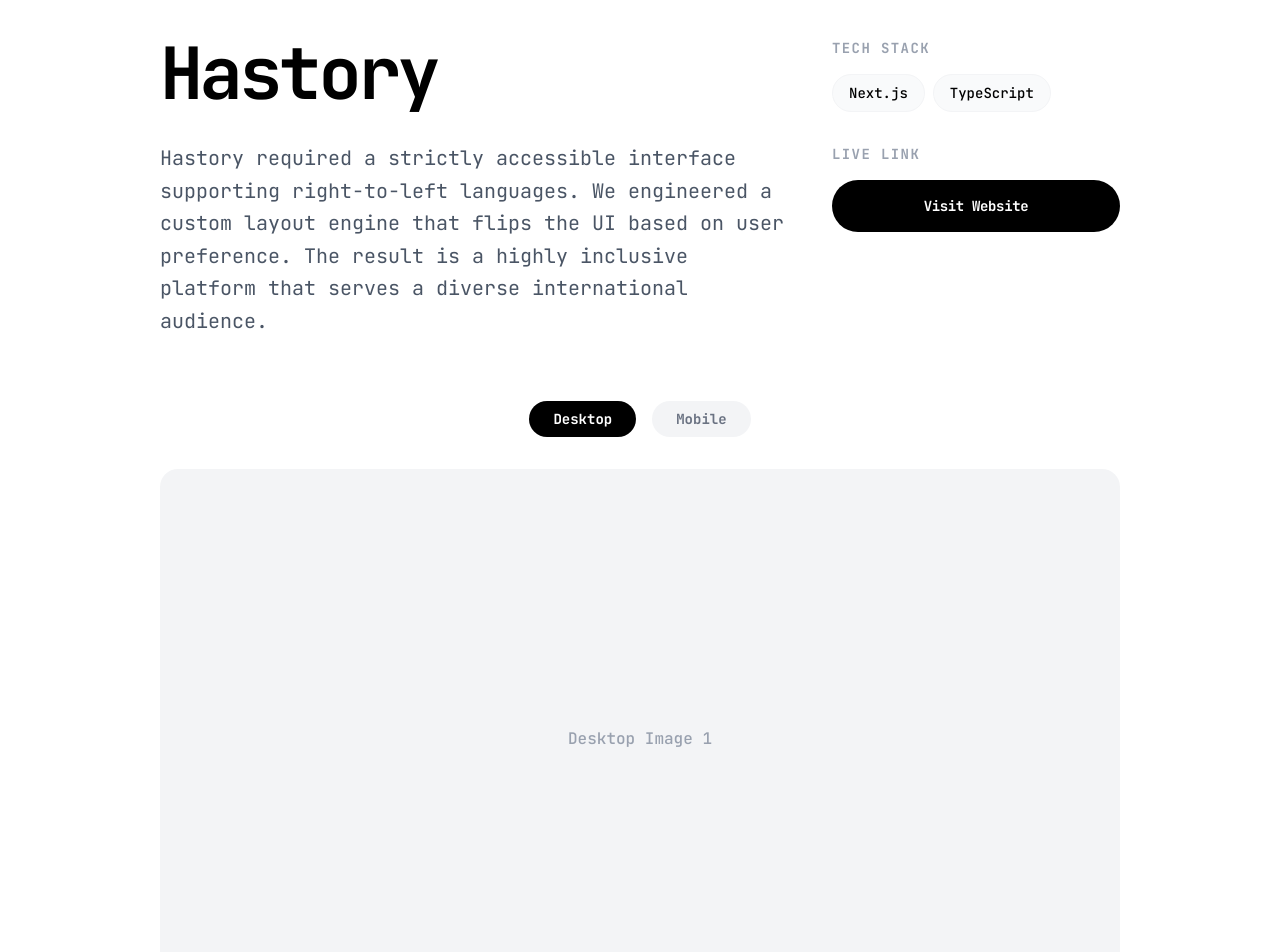
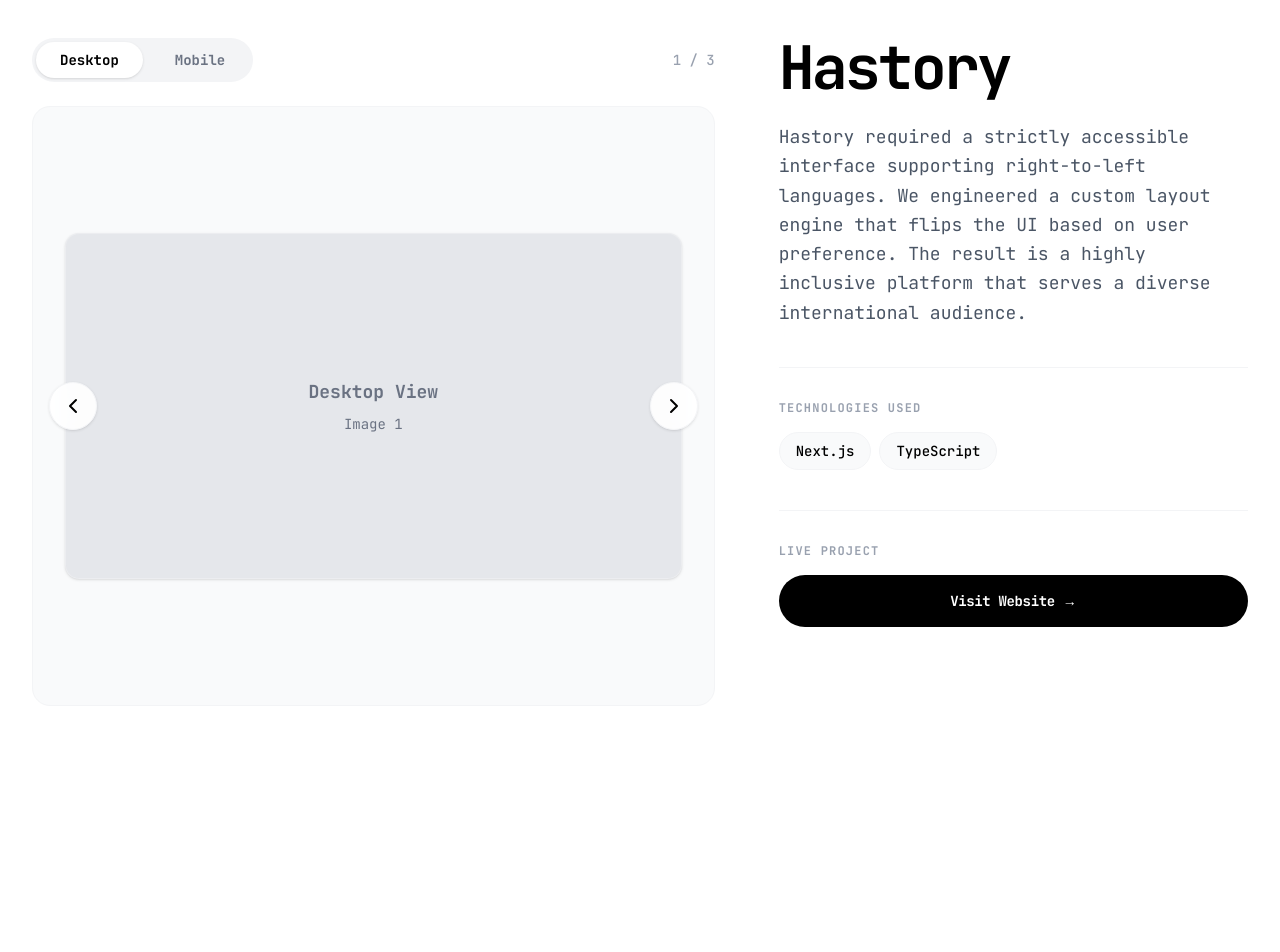
Before and after one commit to ProfMoriartey/vidakai, a Next.js app: page /work/hastory in a window 1280 px wide. Shown: the part 160-1112 px from the top of the page. After the commit the page ends 994 px from the top, so only its background shows below. Built offline with nearby package versions, Linux system fonts and the light colour scheme.

Commit message:
Add more effects, change the single project page

```diff
--- a/src/app/work/[id]/page.tsx
+++ b/src/app/work/[id]/page.tsx
@@ -1,16 +1,14 @@
 import { notFound } from "next/navigation"
 import Link from "next/link"
-import { projects } from "~/data/projects"
-import ProjectGallery from "~/components/ProjectGallery"
+import { projects } from "../../../data/projects"
+import ProjectGallery from "../../../components/ProjectGallery"
 
 export default async function ProjectPage({
   params
 }: {
   params: Promise<{ id: string }>
 }) {
-  // Await the params object
   const { id } = await params
-
   const project = projects.find((p) => p.id === id)
 
   if (!project) {
@@ -18,27 +16,41 @@
   }
 
   return (
-    <main className="min-h-screen bg-white text-black pt-32 px-4 sm:px-6 lg:px-8 max-w-5xl mx-auto pb-32">
+    <main className="min-h-screen bg-white text-black pt-32 px-4 sm:px-6 lg:px-8 max-w-7xl mx-auto pb-32">
       <Link
         href="/#work"
-        className="inline-block mb-12 text-sm font-medium text-gray-500 hover:text-black transition-colors"
+        className="inline-block mb-12 text-sm font-bold tracking-widest uppercase text-gray-400 hover:text-black transition-colors"
       >
-        Back to Home
+        ← Back to Work
       </Link>
 
-      <div className="grid grid-cols-1 lg:grid-cols-12 gap-12">
-        <div className="lg:col-span-8">
-          <h1 className="text-5xl md:text-7xl font-bold tracking-tighter mb-8">
-            {project.title}
-          </h1>
-          <p className="text-xl text-gray-600 leading-relaxed">
-            {project.content}
-          </p>
+      <div className="grid grid-cols-1 lg:grid-cols-12 gap-16 items-start">
+
+        {/* Left Column: The Interactive Gallery */}
+        <div className="lg:col-span-7 w-full">
+          <ProjectGallery
+            desktopImages={project.desktopImages}
+            mobileImages={project.mobileImages}
+          />
         </div>
 
-        <div className="lg:col-span-4 flex flex-col gap-8">
+        {/* Right Column: Project Context (Sticky) */}
+        <div className="lg:col-span-5 flex flex-col gap-10 lg:sticky lg:top-32">
+
           <div>
-            <h3 className="text-sm font-bold uppercase tracking-widest text-gray-400 mb-4">Tech Stack</h3>
+            <h1 className="text-4xl md:text-6xl font-bold tracking-tighter mb-6">
+              {project.title}
+            </h1>
+            <p className="text-lg text-gray-600 leading-relaxed">
+              {project.content}
+            </p>
+          </div>
+
+          {/* Tech Stack Segment */}
+          <div className="pt-8 border-t border-gray-100">
+            <h3 className="text-xs font-bold uppercase tracking-widest text-gray-400 mb-4">
+              Technologies Used
+            </h3>
             <div className="flex flex-wrap gap-2">
               {project.tags.map((tag) => (
                 <span key={tag} className="text-sm font-medium px-4 py-2 bg-gray-50 border border-gray-100 rounded-full text-black">
@@ -48,24 +60,24 @@
             </div>
           </div>
 
-          <div>
-            <h3 className="text-sm font-bold uppercase tracking-widest text-gray-400 mb-4">Live Link</h3>
+          {/* Call to Action */}
+          <div className="pt-8 border-t border-gray-100">
+            <h3 className="text-xs font-bold uppercase tracking-widest text-gray-400 mb-4">
+              Live Project
+            </h3>
             <a
               href={project.link}
               target="_blank"
               rel="noopener noreferrer"
-              className="inline-flex items-center justify-center px-8 py-4 bg-black text-white rounded-full text-sm font-bold tracking-tight hover:bg-gray-800 transition-colors w-full"
+              className="inline-flex items-center justify-center px-8 py-4 bg-black text-white rounded-full text-sm font-bold tracking-tight hover:bg-gray-800 transition-colors w-full group"
             >
               Visit Website
+              <span className="ml-2 group-hover:translate-x-1 transition-transform">→</span>
             </a>
           </div>
+
         </div>
       </div>
-
-      <ProjectGallery
-        desktopImages={project.desktopImages}
-        mobileImages={project.mobileImages}
-      />
     </main>
   )
 }
--- a/src/components/About.tsx
+++ b/src/components/About.tsx
@@ -1,54 +1,62 @@
 "use client"
 
-import { motion } from "framer-motion"
-import type { Variants } from "framer-motion"
 import { useCursor } from "../context/CursorContext"
-
-const containerVariants: Variants = {
-  hidden: { opacity: 0 },
-  visible: {
-    opacity: 1,
-    transition: { staggerChildren: 0.3 }
-  }
-}
-
-const itemVariants: Variants = {
-  hidden: { opacity: 0, y: 30 },
-  visible: { opacity: 1, y: 0, transition: { duration: 0.8, ease: "easeOut" } }
-}
+import RevealText from "./RevealText"
+import MouseParallax from "./MouseParallax"
 
 export default function About() {
   const { setCursorType, setCursorText } = useCursor()
 
   return (
-    <section className="py-24 px-4 sm:px-6 lg:px-8 max-w-7xl mx-auto bg-white text-black" id="about">
-      <motion.div
-        initial="hidden"
-        whileInView="visible"
-        viewport={{ once: true, margin: "-100px" }}
-        variants={containerVariants}
-        className="grid grid-cols-1 md:grid-cols-2 gap-16"
-      >
-        <motion.div variants={itemVariants}>
+    <section className="relative py-24 px-4 sm:px-6 lg:px-8 max-w-full overflow-hidden bg-white text-black" id="about">
+
+      {/* Background Parallax Elements */}
+      <div className="absolute inset-0 pointer-events-none z-0 flex items-center justify-center">
+        <MouseParallax factor={0.02} className="absolute top-[10%] right-[-5%]">
+          <div className="w-[400px] h-[400px] bg-gray-50 rounded-full blur-3xl opacity-80" />
+        </MouseParallax>
+
+        <MouseParallax factor={-0.03} className="absolute bottom-[5%] left-[-5%]">
+          <div className="w-[500px] h-[500px] bg-gray-100 rounded-full blur-3xl opacity-60" />
+        </MouseParallax>
+      </div>
+
+      <div className="relative z-10 max-w-7xl mx-auto grid grid-cols-1 md:grid-cols-2 gap-16">
+
+        {/* Left Column: Text Content */}
+        <div>
+          <RevealText delay={0}>
             <h2 className="text-3xl md:text-5xl font-bold tracking-tighter mb-8">
               Background
             </h2>
+          </RevealText>
+
           <div className="space-y-6 text-gray-600 text-lg">
+            <RevealText delay={0.1}>
               <p>
                 VidaKai is a specialized web development agency. We engineer digital products and manage the underlying technical operations that drive real business growth.
               </p>
+            </RevealText>
+
+            <RevealText delay={0.2}>
               <p>
                 Our foundation relies on deep analytical thinking and precise problem-solving. We treat code architecture the same way we treat physical structures—every piece must serve a deliberate purpose and withstand scale.
               </p>
+            </RevealText>
+
+            <RevealText delay={0.3}>
               <p>
-              As the Technical Director, I oversee the full project lifecycle for every application we deploy. Our team ensures that every interface is accessible and every database is secure.
+                As the Technical Director, I oversee the full project lifecycle and international marketing strategies for every application we deploy. Our team ensures that every interface is accessible and every database is secure.
               </p>
+            </RevealText>
           </div>
-        </motion.div>
+        </div>
 
-        <motion.div variants={itemVariants} className="flex flex-col justify-center">
+        {/* Right Column: Credentials Block */}
+        <div className="flex flex-col justify-center">
+          <RevealText delay={0.4}>
             <div
-            className="p-8 bg-gray-50 rounded-2xl border border-gray-100"
+              className="p-8 bg-white/70 backdrop-blur-md rounded-2xl border border-gray-100 shadow-sm relative z-20 transition-colors hover:bg-white"
               onMouseEnter={() => {
                 setCursorType("project")
                 setCursorText("Verify")
@@ -74,8 +82,10 @@
                 </li>
               </ul>
             </div>
-        </motion.div>
-      </motion.div>
+          </RevealText>
+        </div>
+
+      </div>
     </section>
   )
 }
--- /dev/null
+++ b/src/components/MouseParallax.tsx
@@ -0,0 +1,45 @@
+"use client"
+
+import { useEffect } from "react"
+import { motion, useMotionValue, useSpring } from "framer-motion"
+
+interface MouseParallaxProps {
+  children: React.ReactNode
+  factor?: number // Higher number = more movement
+  className?: string
+}
+
+export default function MouseParallax({ children, factor = 0.05, className = "" }: MouseParallaxProps) {
+  const x = useMotionValue(0)
+  const y = useMotionValue(0)
+
+  const springX = useSpring(x, { stiffness: 100, damping: 30 })
+  const springY = useSpring(y, { stiffness: 100, damping: 30 })
+
+  useEffect(() => {
+    const handleMouseMove = (e: MouseEvent) => {
+      // Calculate mouse position relative to the center of the screen
+      const centerX = window.innerWidth / 2
+      const centerY = window.innerHeight / 2
+
+      const moveX = (e.clientX - centerX) * factor
+      const moveY = (e.clientY - centerY) * factor
+
+      x.set(moveX)
+      y.set(moveY)
+    }
+
+    // Only apply on devices with hover capabilities
+    if (window.matchMedia("(any-hover: hover)").matches) {
+      window.addEventListener("mousemove", handleMouseMove)
+    }
+
+    return () => window.removeEventListener("mousemove", handleMouseMove)
+  }, [x, y, factor])
+
+  return (
+    <motion.div style={{ x: springX, y: springY }} className={className}>
+      {children}
+    </motion.div>
+  )
+}
--- a/src/components/ProjectGallery.tsx
+++ b/src/components/ProjectGallery.tsx
@@ -10,56 +10,84 @@
 
 export default function ProjectGallery({ desktopImages, mobileImages }: ProjectGalleryProps) {
   const [view, setView] = useState<"desktop" | "mobile">("desktop")
+  const [currentIndex, setCurrentIndex] = useState(0)
 
-  const images = view === "desktop" ? desktopImages : mobileImages
+  const activeImages = view === "desktop" ? desktopImages : mobileImages
+
+  const nextImage = () => {
+    setCurrentIndex((prev) => (prev + 1) % activeImages.length)
+  }
+
+  const prevImage = () => {
+    setCurrentIndex((prev) => (prev - 1 + activeImages.length) % activeImages.length)
+  }
 
   return (
-    <div className="mt-16">
-      <div className="flex justify-center gap-4 mb-8">
+    <div className="w-full flex flex-col gap-6">
+      {/* Top Bar: Toggle & Indicators */}
+      <div className="flex items-center justify-between">
+        <div className="flex gap-2 bg-gray-100 p-1 rounded-full">
           <button
             onClick={() => setView("desktop")}
-          className={`px-6 py-2 rounded-full text-sm font-bold transition-colors ${
-            view === "desktop" ? "bg-black text-white" : "bg-gray-100 text-gray-500 hover:bg-gray-200"
+            className={`px-6 py-2 rounded-full text-sm font-bold transition-all duration-300 ${
+              view === "desktop" ? "bg-white text-black shadow-sm" : "text-gray-500 hover:text-black"
             }`}
           >
             Desktop
           </button>
           <button
             onClick={() => setView("mobile")}
-          className={`px-6 py-2 rounded-full text-sm font-bold transition-colors ${
-            view === "mobile" ? "bg-black text-white" : "bg-gray-100 text-gray-500 hover:bg-gray-200"
+            className={`px-6 py-2 rounded-full text-sm font-bold transition-all duration-300 ${
+              view === "mobile" ? "bg-white text-black shadow-sm" : "text-gray-500 hover:text-black"
             }`}
           >
             Mobile
           </button>
         </div>
 
+        {/* Minimalist Slide Counter */}
+        <div className="text-sm font-medium text-gray-400 tabular-nums">
+          {currentIndex + 1} / {activeImages.length}
+        </div>
+      </div>
+
+      {/* Main Image Stage */}
+      <div className="relative w-full bg-gray-50 rounded-2xl border border-gray-100 overflow-hidden flex items-center justify-center min-h-[400px] md:min-h-[600px] p-4 md:p-8">
         <AnimatePresence mode="wait">
           <motion.div
-          key={view}
-          initial={{ opacity: 0, y: 10 }}
-          animate={{ opacity: 1, y: 0 }}
-          exit={{ opacity: 0, y: -10 }}
-          transition={{ duration: 0.3 }}
-          className={`grid gap-8 ${
-            view === "desktop" ? "grid-cols-1" : "grid-cols-1 md:grid-cols-3"
+            key={`${view}-${currentIndex}`}
+            initial={{ opacity: 0, scale: 0.98 }}
+            animate={{ opacity: 1, scale: 1 }}
+            exit={{ opacity: 0, scale: 1.02 }}
+            transition={{ duration: 0.4, ease: [0.23, 1, 0.32, 1] }}
+            className={`relative w-full h-full flex items-center justify-center ${
+              view === "desktop" ? "aspect-video" : "aspect-9/16 max-w-sm mx-auto"
             }`}
           >
-          {images.map((src, index) => (
-            <div
-              key={`${view}-${index}`}
-              className={`bg-gray-100 rounded-2xl overflow-hidden ${
-                view === "desktop" ? "aspect-video" : "aspect-9/16"
-              }`}
+            {/* Replace this div with a Next.js <Image /> component later */}
+            <div className="w-full h-full bg-gray-200 rounded-xl flex flex-col items-center justify-center text-gray-500 shadow-sm border border-gray-100/50">
+              <span className="font-bold text-lg mb-2">{view === "desktop" ? "Desktop" : "Mobile"} View</span>
+              <span className="text-sm">Image {currentIndex + 1}</span>
+            </div>
+          </motion.div>
+        </AnimatePresence>
+
+        {/* Navigation Arrows */}
+        <div className="absolute inset-x-4 flex justify-between pointer-events-none">
+          <button
+            onClick={prevImage}
+            className="w-12 h-12 bg-white/90 backdrop-blur-sm rounded-full flex items-center justify-center shadow-sm border border-gray-100 pointer-events-auto hover:scale-105 hover:bg-white transition-all text-black"
           >
-              {/* Replace the div below with a Next.js Image component when you have real links */}
-              <div className="w-full h-full flex items-center justify-center text-gray-400 font-medium">
-                {view === "desktop" ? "Desktop Image" : "Mobile Image"} {index + 1}
+            <svg width="24" height="24" viewBox="0 0 24 24" fill="none" stroke="currentColor" strokeWidth="2" strokeLinecap="round" strokeLinejoin="round"><path d="m15 18-6-6 6-6"/></svg>
+          </button>
+          <button
+            onClick={nextImage}
+            className="w-12 h-12 bg-white/90 backdrop-blur-sm rounded-full flex items-center justify-center shadow-sm border border-gray-100 pointer-events-auto hover:scale-105 hover:bg-white transition-all text-black"
+          >
+            <svg width="24" height="24" viewBox="0 0 24 24" fill="none" stroke="currentColor" strokeWidth="2" strokeLinecap="round" strokeLinejoin="round"><path d="m9 18 6-6-6-6"/></svg>
+          </button>
         </div>
       </div>
-          ))}
-        </motion.div>
-      </AnimatePresence>
     </div>
   )
 }
--- /dev/null
+++ b/src/components/RevealText.tsx
@@ -0,0 +1,18 @@
+"use client"
+
+import { motion } from "framer-motion"
+
+export default function RevealText({ children, delay = 0 }: { children: React.ReactNode, delay?: number }) {
+  return (
+    <div className="overflow-hidden inline-block w-full">
+      <motion.div
+        initial={{ y: "100%", opacity: 0 }}
+        whileInView={{ y: 0, opacity: 1 }}
+        viewport={{ once: true, margin: "-10%" }}
+        transition={{ duration: 0.8, delay: delay, ease: [0.23, 1, 0.32, 1] }}
+      >
+        {children}
+      </motion.div>
+    </div>
+  )
+}
```
Also changed, not shown: src/components/Hero.tsx (+5 -3 lines), src/components/RotatingText.tsx (added, +39 -0 lines), src/components/WorkGrid.tsx (+6 -3 lines). Lines whose indentation alone changed are shown as unchanged.
